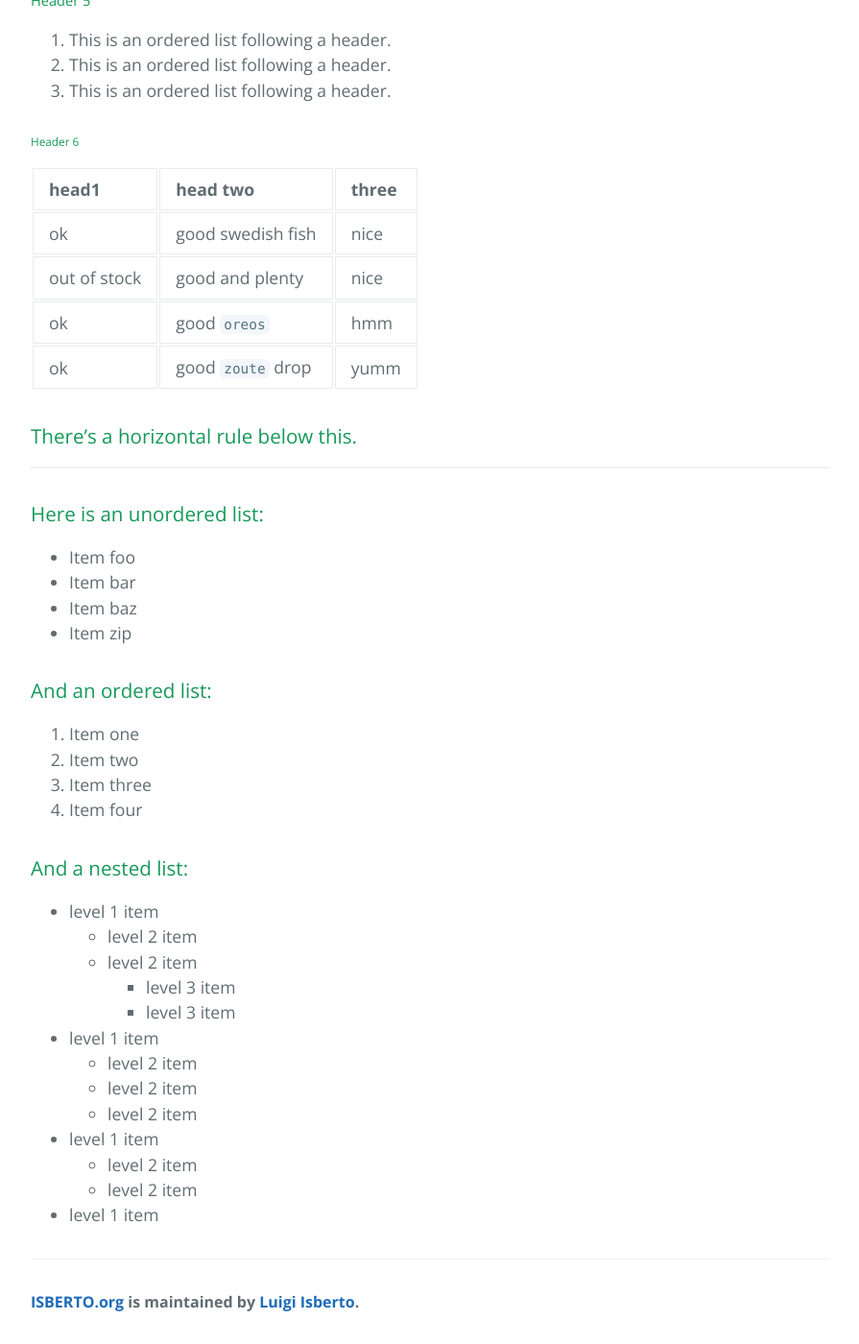
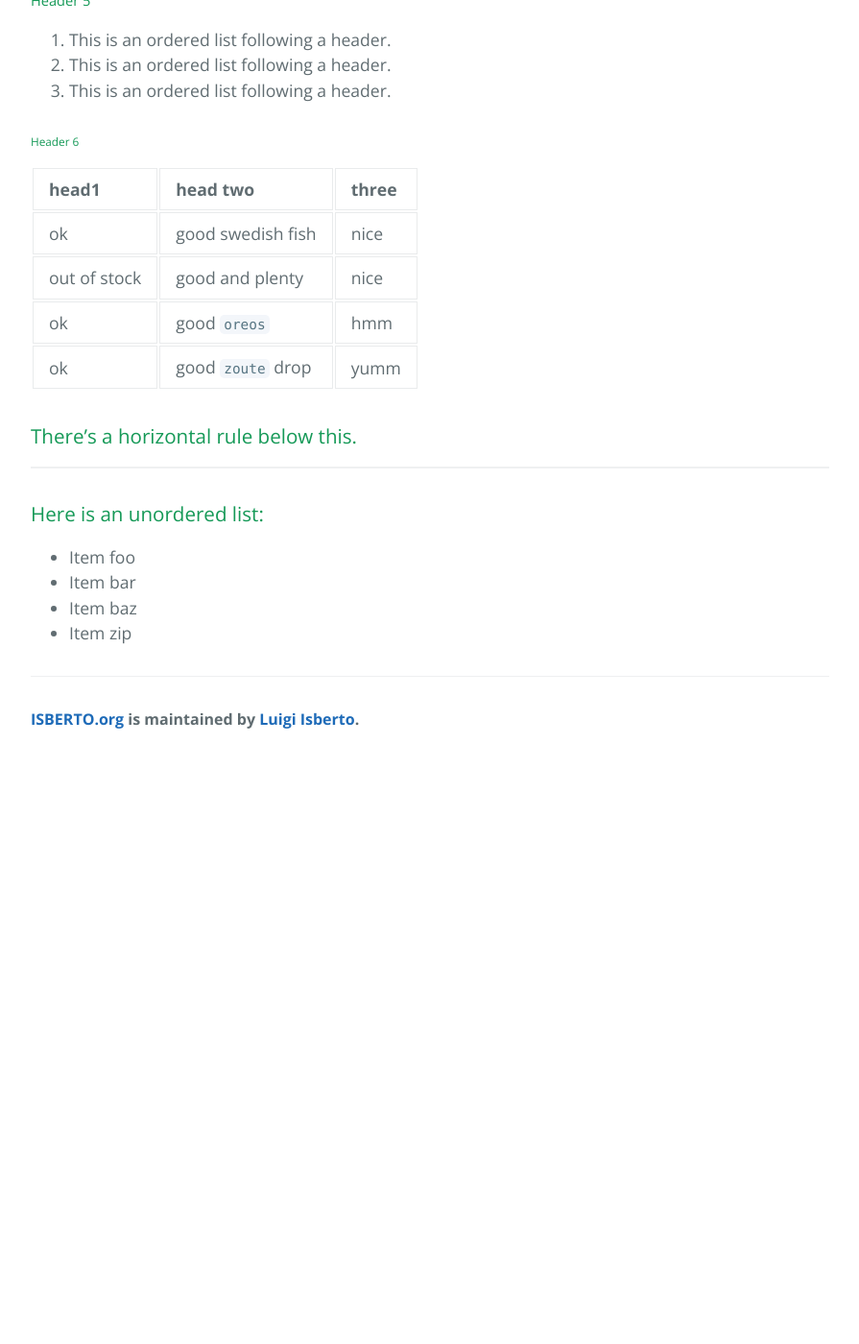
Before and after one commit to icebert04/ISBERTO, a Jekyll site: the page built from index.md, in a window 1280 px wide and 1400 px high, scrolled down 1876 px. Shown: the whole window at 96% size, without its empty margins (192-1087 px from the left). Built offline with Jekyll 4.4.1, drawn with Linux system fonts in a browser that asks for light colours; nearby versions of some CDN libraries; library files that are not in the unit come from our copies; after the commit the page ends 2669 px from its top, so only the background shows below that.

Commit message:
Update index.md

```diff
--- a/index.md
+++ b/index.md
@@ -71,26 +71,3 @@ end
 *   Item bar
 *   Item baz
 *   Item zip
-
-### And an ordered list:
-
-1.  Item one
-1.  Item two
-1.  Item three
-1.  Item four
-
-### And a nested list:
-
-- level 1 item
-  - level 2 item
-  - level 2 item
-    - level 3 item
-    - level 3 item
-- level 1 item
-  - level 2 item
-  - level 2 item
-  - level 2 item
-- level 1 item
-  - level 2 item
-  - level 2 item
-- level 1 item
```
